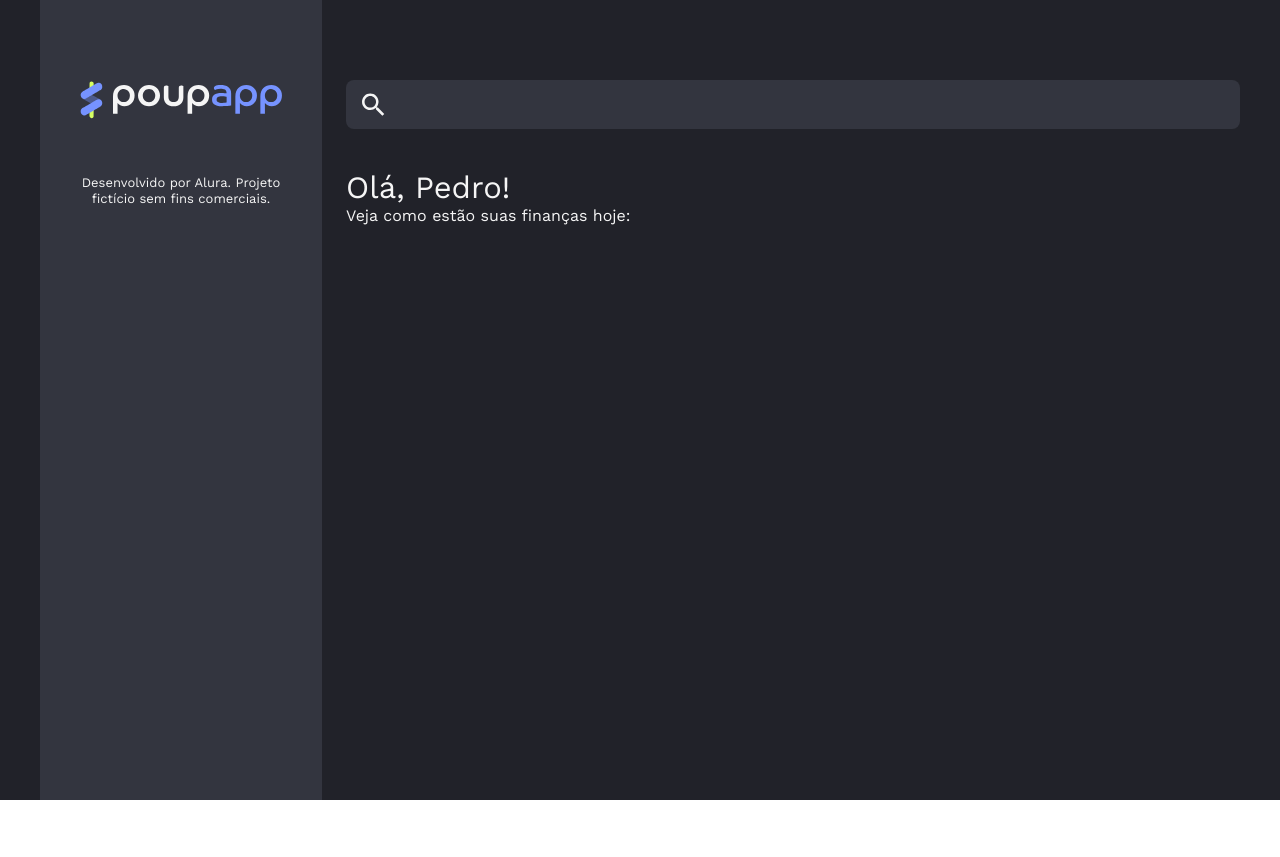
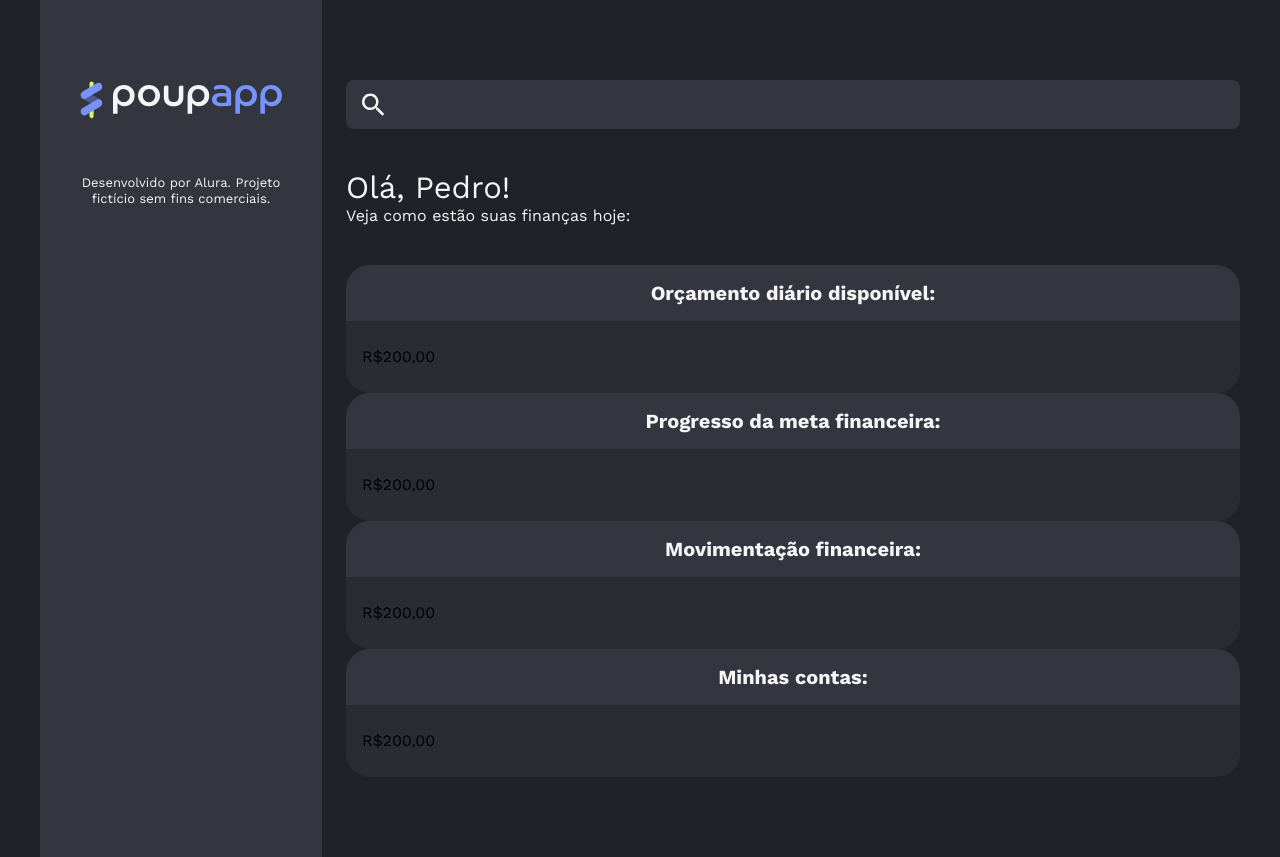
Before and after one commit to pedrohg99/poupapp-tailwind, a React (Vite) app: page / in a window 1280 px wide. Before the commit the page ends 800 px from the top, so only its background shows below. Built offline with nearby package versions, Linux system fonts and the light colour scheme.

Commit message:
Estrutura Cards, card.header e card.body

```diff
--- a/src/App.jsx
+++ b/src/App.jsx
@@ -1,5 +1,6 @@
 import logo from "./assets/logo.svg";
 import { Aside } from "./components/Aside";
+import Card, { CardBody, CardHeader } from "./components/Card";
 import { Container } from "./components/Container";
 import { Main } from "./components/Main";
 import { SearchInput } from "./components/SearchInput";
@@ -20,6 +21,40 @@
               Veja como estão suas finanças hoje:
             </Typography>
           </div>
+          <section>
+            <Card>
+              <Card.Header>
+                Orçamento diário disponível:
+              </Card.Header>
+              <Card.Body>
+                R$200,00
+              </Card.Body>
+            </Card>
+            <Card>
+              <Card.Header>
+                Progresso da meta financeira:
+              </Card.Header>
+              <Card.Body>
+                R$200,00
+              </Card.Body>
+            </Card>
+            <Card>
+              <Card.Header>
+                Movimentação financeira:
+              </Card.Header>
+              <Card.Body>
+                R$200,00
+              </Card.Body>
+            </Card>
+            <Card>
+              <Card.Header>
+                Minhas contas:
+              </Card.Header>
+              <Card.Body>
+                R$200,00
+              </Card.Body>
+            </Card>
+          </section>
         </Main>
       </Container>
     </div>
--- /dev/null
+++ b/src/components/Card/index.jsx
@@ -0,0 +1,29 @@
+const Card = ({ children }) => {
+    return (
+        <div className="bg-neutral-surface rounded-3xl ">
+            {children}
+        </div>
+    )
+}
+
+export const CardHeader = ({ children }) => {
+    return (
+        <div className="bg-neutral-header p-4 text-center rounded-t-3xl text-neutral-text text-xl leading-[120%] font-bold">
+            {children}
+        </div>
+    )
+}
+
+export const CardBody = ({ children }) => {
+    return (
+        <div className="py-6 px-4">
+            {children}
+        </div>
+    )
+}
+
+Card.Header = CardHeader
+Card.Body = CardBody
+
+
+export default Card
```
